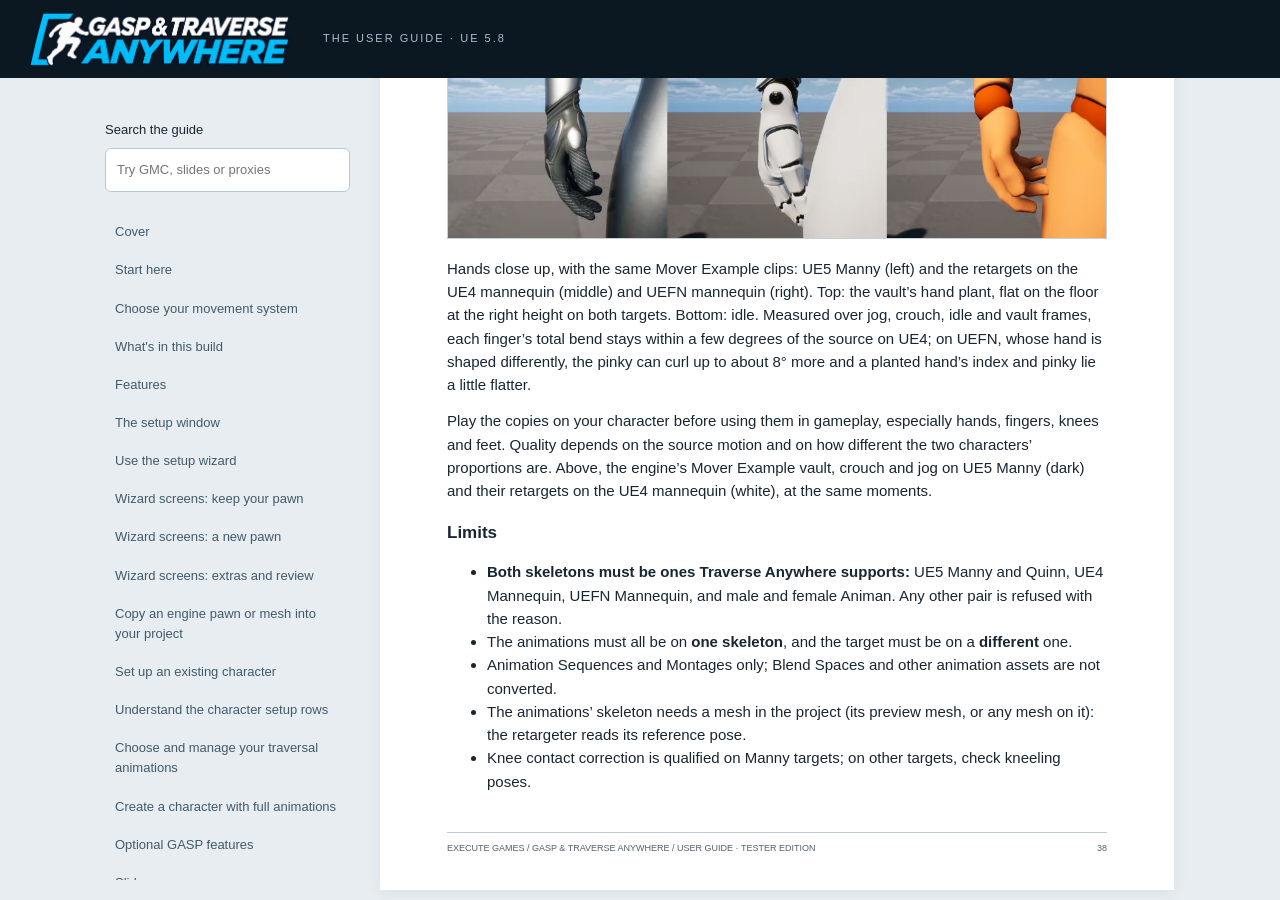
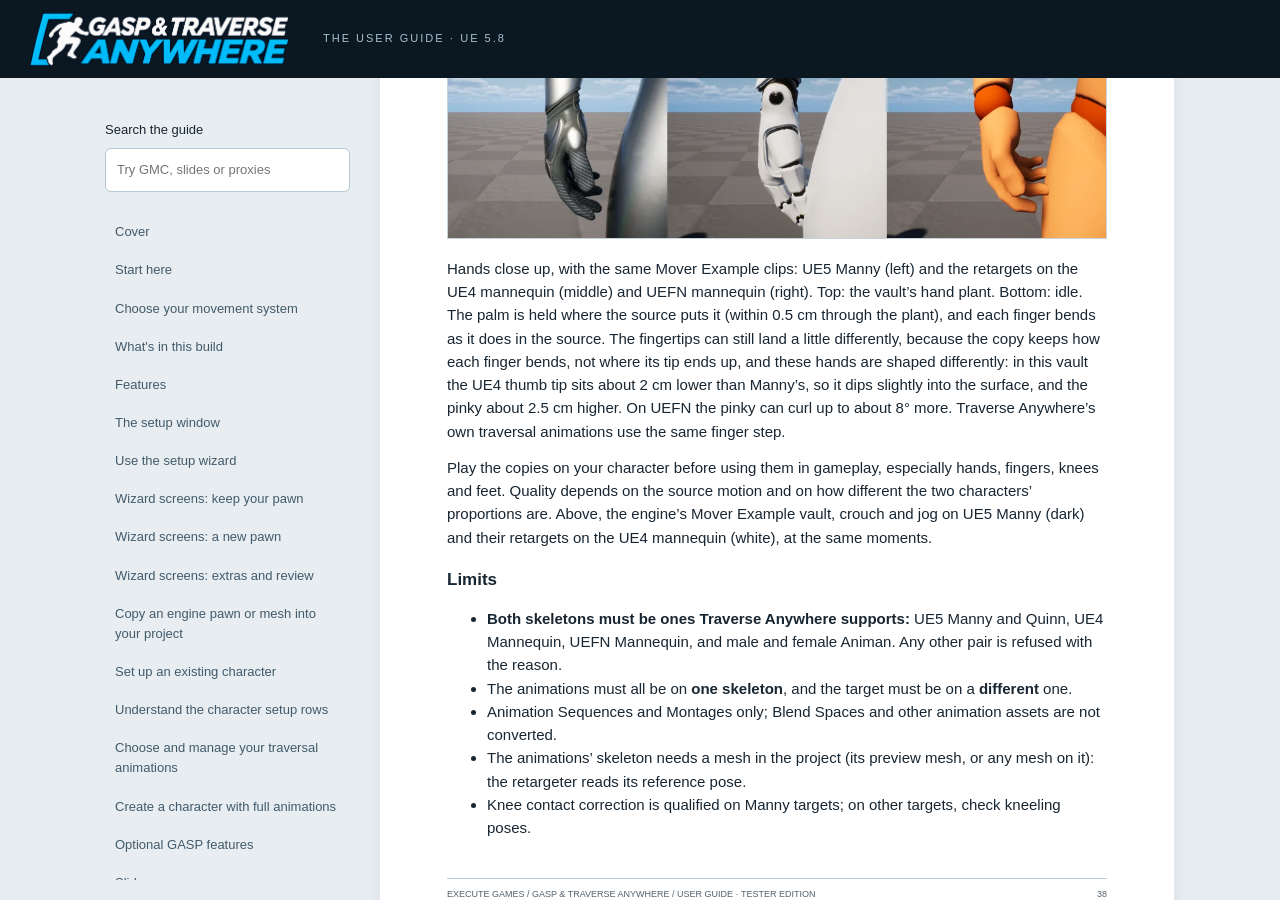
Before and after one commit to Dr-Rank/traverse-anywhere-guide, a Jekyll site: the page built from index.md, in a window 1280 px wide and 900 px high, scrolled down 59123 px. Built offline with Jekyll 4.4.1, drawn with Linux system fonts in a browser that asks for light colours.

Commit message:
Retarget page: correct the hand-plant claim with the measured fingertip result
Co-Authored-By: Claude Opus 5.5 <noreply@anthropic.com>
Claude-Session: https://claude.ai/code/session_01BaXXYJisrKKCbxB27BqB4Z

```diff
--- a/_includes/guide/retarget-your-own-animations.md
+++ b/_includes/guide/retarget-your-own-animations.md
@@ -24,7 +24,7 @@ Make copies of **your own** Animation Sequences and Montages for another skeleto
 
 ![Hands close up: source (left), UE4 retarget (middle), UEFN retarget (right); vault hand plant on top, idle below](assets/images/retarget-05-hands.webp)
 
-Hands close up, with the same Mover Example clips: UE5 Manny (left) and the retargets on the UE4 mannequin (middle) and UEFN mannequin (right). Top: the vault's hand plant, flat on the floor at the right height on both targets. Bottom: idle. Measured over jog, crouch, idle and vault frames, each finger's total bend stays within a few degrees of the source on UE4; on UEFN, whose hand is shaped differently, the pinky can curl up to about 8° more and a planted hand's index and pinky lie a little flatter.
+Hands close up, with the same Mover Example clips: UE5 Manny (left) and the retargets on the UE4 mannequin (middle) and UEFN mannequin (right). Top: the vault's hand plant. Bottom: idle. The palm is held where the source puts it (within 0.5 cm through the plant), and each finger bends as it does in the source. The fingertips can still land a little differently, because the copy keeps how each finger bends, not where its tip ends up, and these hands are shaped differently: in this vault the UE4 thumb tip sits about 2 cm lower than Manny's, so it dips slightly into the surface, and the pinky about 2.5 cm higher. On UEFN the pinky can curl up to about 8° more. Traverse Anywhere's own traversal animations use the same finger step.
 
 Play the copies on your character before using them in gameplay, especially hands, fingers, knees and feet. Quality depends on the source motion and on how different the two characters' proportions are. Above, the engine's Mover Example vault, crouch and jog on UE5 Manny (dark) and their retargets on the UE4 mannequin (white), at the same moments.
 
```
